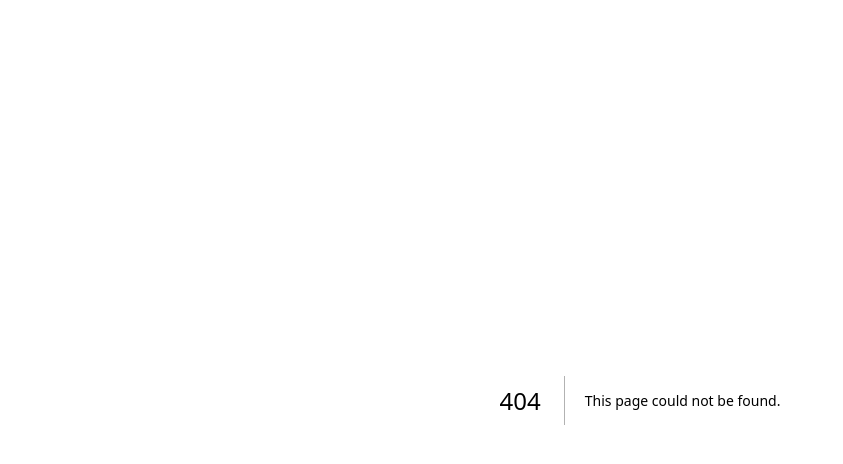
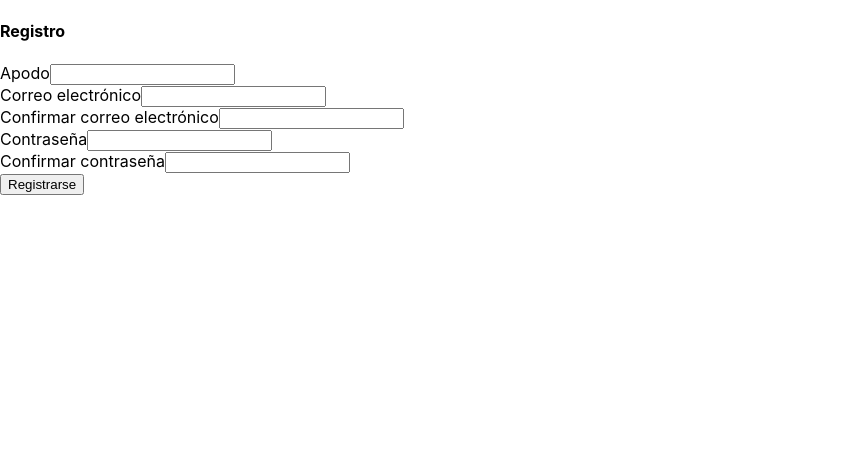
Before and after one commit to francostan/Itesa-viral-p5, a Next.js app in the folder itesa/: page /user/register in a window 1280 px wide. Before the commit this address had no page. Shown: the top 464 px of the page, without its empty margins (0-843 px from the left). Built offline with nearby package versions, Linux system fonts and the light colour scheme.

Commit message:
basic front-end structure of register/login pages

```diff
--- /dev/null
+++ b/itesa/pages/user/register.jsx
@@ -0,0 +1,39 @@
+export default Register;
+
+function Register() {
+  return (
+    <div>
+      <h4>Registro</h4>
+      <div>
+        <form action="/api/users/register" method="post">
+          <div>
+            <label>Apodo</label>
+            <input name="username" type="text" required />
+          </div>
+
+          <div>
+            <label>Correo electrónico</label>
+            <input name="email" type="email" required />
+          </div>
+
+          <div>
+            <label>Confirmar correo electrónico</label>
+            <input name="confirm-email" type="email" required />
+          </div>
+
+          <div>
+            <label>Contraseña</label>
+            <input name="password" type="password" required />
+          </div>
+
+          <div>
+            <label>Confirmar contraseña</label>
+            <input name="password" type="password" required />
+          </div>
+
+          <button type="submit">Registrarse</button>
+        </form>
+      </div>
+    </div>
+  );
+}
```
Also changed, not shown: itesa/pages/user/login.jsx (added, +26 -0 lines).
